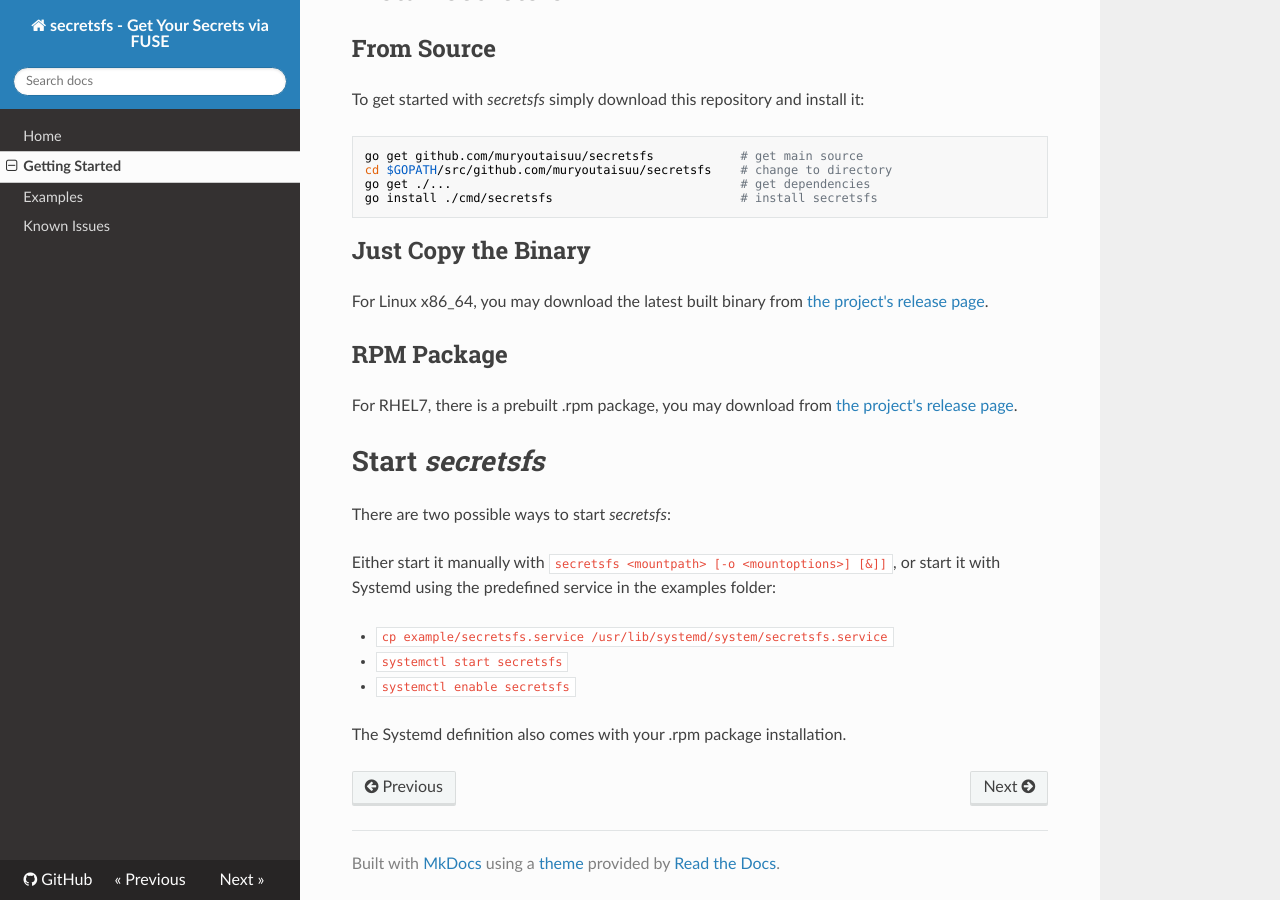
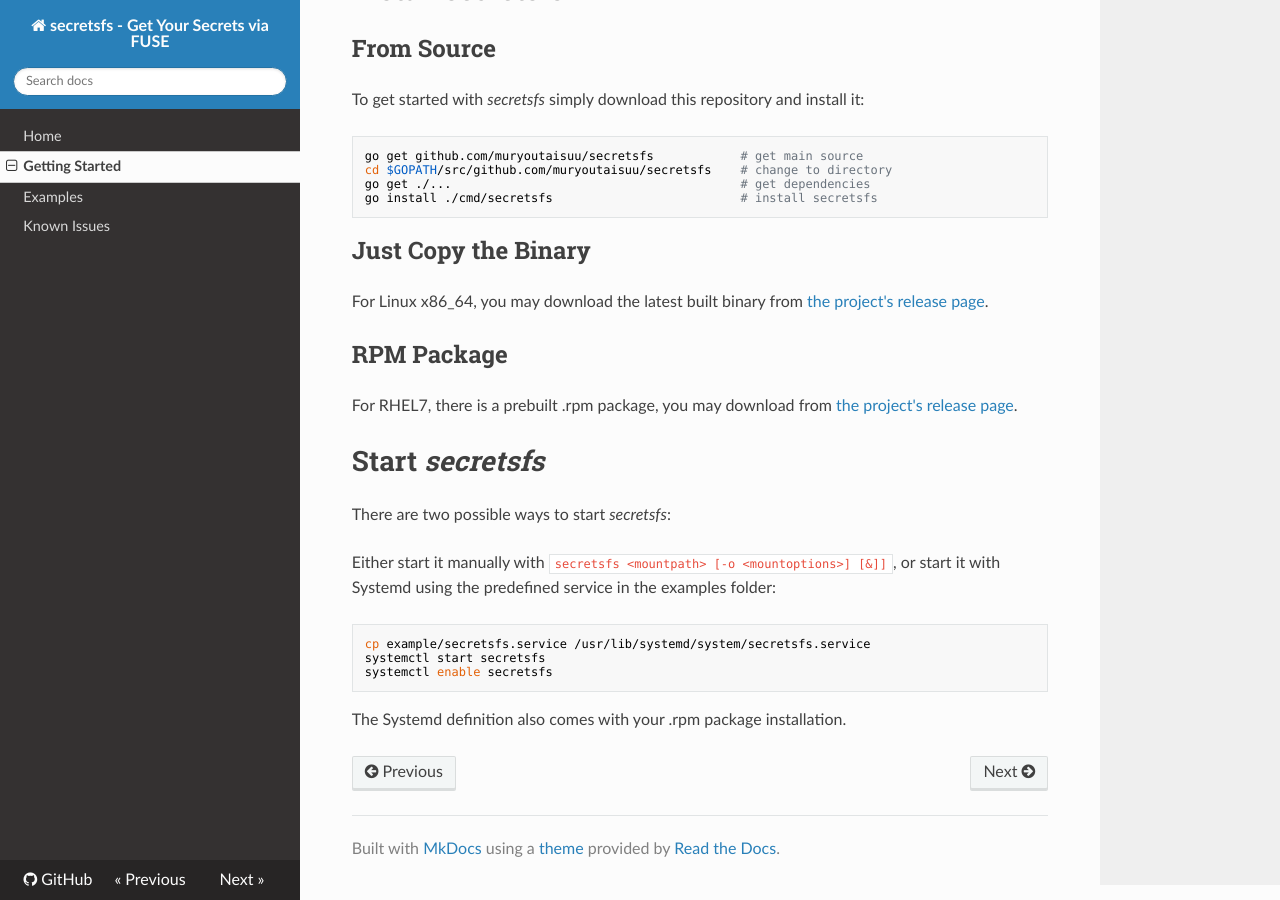
Before and after one commit to muryoutaisuu/secretsfs, an MkDocs documentation site: the page built from docs/getting-started.md, in a window 1280 px wide and 900 px high, scrolled down 625 px. Built offline with MkDocs 1.6.1, drawn with Linux system fonts in a browser that asks for light colours; nearby versions of some CDN libraries.

Commit message:
fixed some docs

````diff
--- a/docs/getting-started.md
+++ b/docs/getting-started.md
@@ -52,8 +52,10 @@ There are two possible ways to start *secretsfs*:
 
 Either start it manually with `secretsfs <mountpath> [-o <mountoptions>] [&]]`, or start it with Systemd using the predefined service in the examples folder:
 
-* `cp example/secretsfs.service /usr/lib/systemd/system/secretsfs.service`
-* `systemctl start secretsfs`
-* `systemctl enable secretsfs`
+```bash
+cp example/secretsfs.service /usr/lib/systemd/system/secretsfs.service
+systemctl start secretsfs
+systemctl enable secretsfs
+```
 
 The Systemd definition also comes with your .rpm package installation.
````
